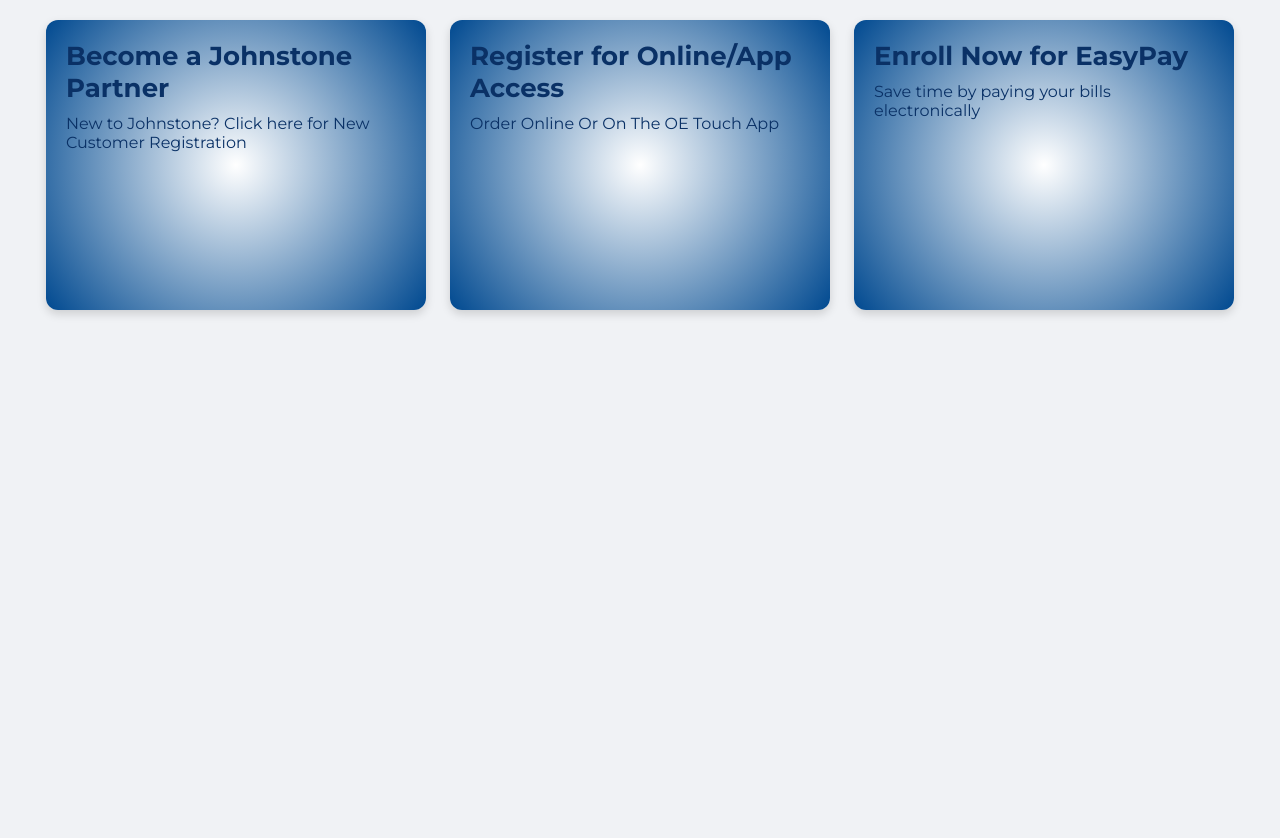
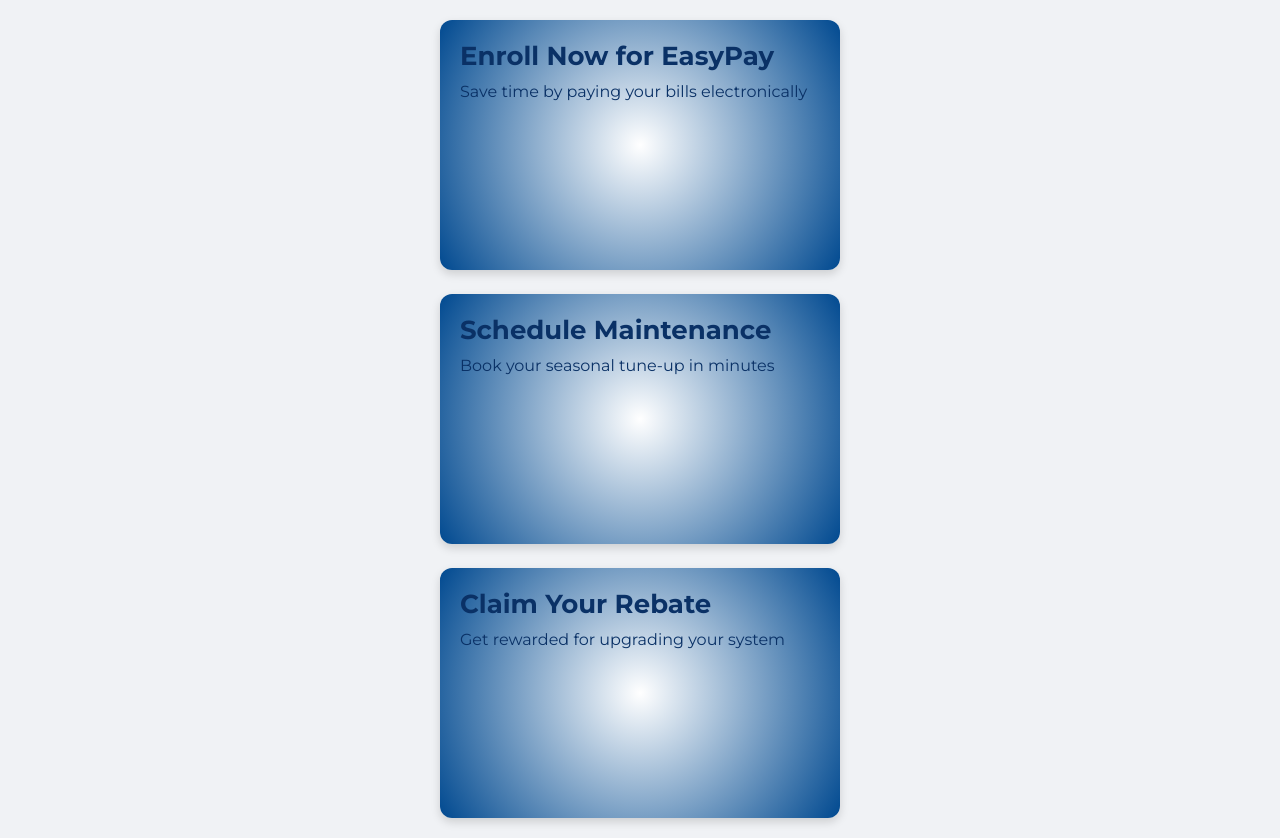
Before and after one commit to daeyoh72/easypay-custom-widget, a plain HTML site: page index.html in a window 1280 px wide. Before the commit the page ends 800 px from the top, so only its background shows below. Drawn offline with Linux system fonts and the light colour scheme.

Commit message:
Update index.html

```diff
--- a/index.html
+++ b/index.html
@@ -2,7 +2,7 @@
 <html lang="en">
 <head>
   <meta charset="UTF-8">
-  <title>EasyPay Widgets</title>
+  <title>EasyPay Widget Group</title>
   <link href="https://fonts.googleapis.com/css2?family=Montserrat:wght@400;700&display=swap" rel="stylesheet">
   <style>
     html, body {
@@ -15,16 +15,15 @@
 
     .widget-wrapper {
       display: flex;
-      flex-direction: row;
-      justify-content: center;
-      align-items: stretch;
+      flex-direction: column;
+      align-items: center;
       gap: 24px;
       padding: 20px;
-      flex-wrap: wrap;
     }
 
     .widget-container {
-      width: 340px;
+      width: 100%;
+      max-width: 400px;
       height: 250px;
       display: flex;
       flex-direction: column;
@@ -35,9 +34,9 @@
       background: radial-gradient(circle at var(--x, 50%) var(--y, 50%), #ffffff, #004990);
       color: #0a3166;
       text-decoration: none;
+      transition: background 0.3s ease;
       position: relative;
-      transition: background 0.3s ease;
-      overflow: hidden;
+      box-sizing: border-box;
     }
 
     .widget-header {
@@ -64,10 +63,6 @@
       background: transparent;
       cursor: pointer;
       text-align: center;
-      position: absolute;
-      bottom: 20px;
-      left: 50%;
-      transform: translateX(-50%);
     }
 
     .widget-container:hover .hover-button {
@@ -82,36 +77,11 @@
     .hover-button:hover {
       background: rgba(255,255,255,0.1);
     }
-
-    @media (max-width: 1080px) {
-      .widget-wrapper {
-        flex-direction: column;
-        align-items: center;
-      }
-    }
   </style>
 </head>
 <body>
   <div class="widget-wrapper">
     <!-- Widget 1 -->
-    <a href="https://www.johnstonesupply.com/store652/request-account" target="_blank" class="widget-container">
-      <div>
-        <h1 class="widget-header">Become a Johnstone Partner</h1>
-        <p class="widget-subheader">New to Johnstone? Click here for New Customer Registration</p>
-      </div>
-      <div class="hover-button">Request Account</div>
-    </a>
-
-    <!-- Widget 2 -->
-    <a href="https://www.johnstonesupply.com/store652/oe-touch-web-access" target="_blank" class="widget-container">
-      <div>
-        <h1 class="widget-header">Register for Online/App Access</h1>
-        <p class="widget-subheader">Order Online Or On The OE Touch App</p>
-      </div>
-      <div class="hover-button">Register Online</div>
-    </a>
-
-    <!-- Widget 3 -->
     <a href="https://secure.billtrust.com/johnstone/ig/signup" target="_blank" class="widget-container">
       <div>
         <h1 class="widget-header">Enroll Now for EasyPay</h1>
@@ -119,6 +89,24 @@
       </div>
       <div class="hover-button">Join Here</div>
     </a>
+
+    <!-- Widget 2 -->
+    <a href="https://example.com/maintenance" target="_blank" class="widget-container">
+      <div>
+        <h1 class="widget-header">Schedule Maintenance</h1>
+        <p class="widget-subheader">Book your seasonal tune-up in minutes</p>
+      </div>
+      <div class="hover-button">Schedule Now</div>
+    </a>
+
+    <!-- Widget 3 -->
+    <a href="https://example.com/rebates" target="_blank" class="widget-container">
+      <div>
+        <h1 class="widget-header">Claim Your Rebate</h1>
+        <p class="widget-subheader">Get rewarded for upgrading your system</p>
+      </div>
+      <div class="hover-button">Claim Offer</div>
+    </a>
   </div>
 </body>
 </html>
```
